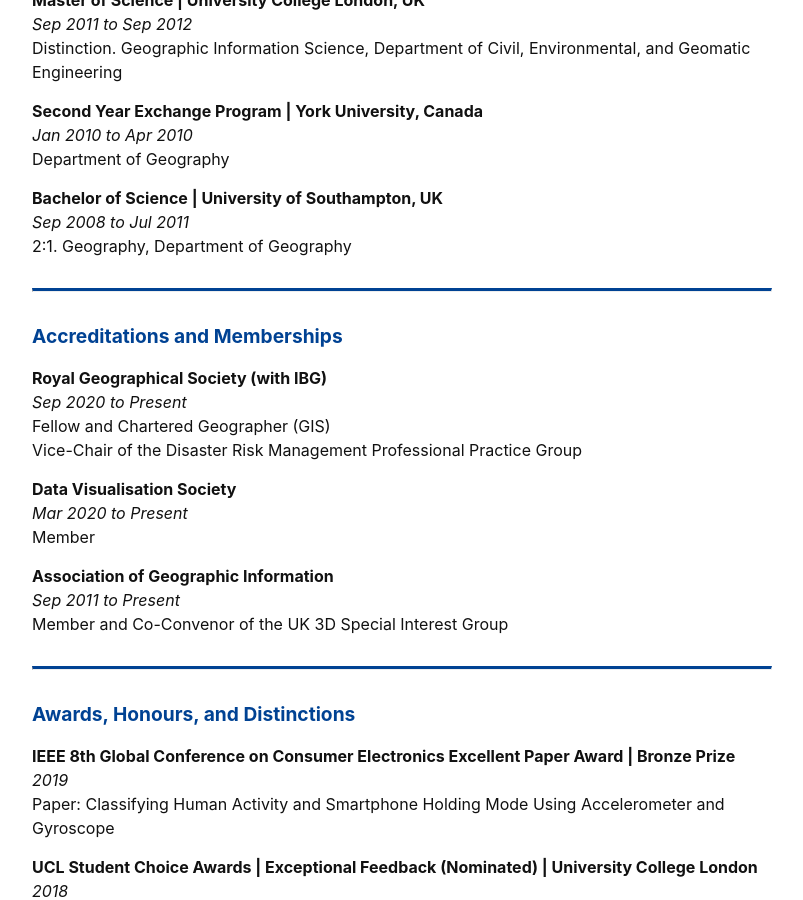
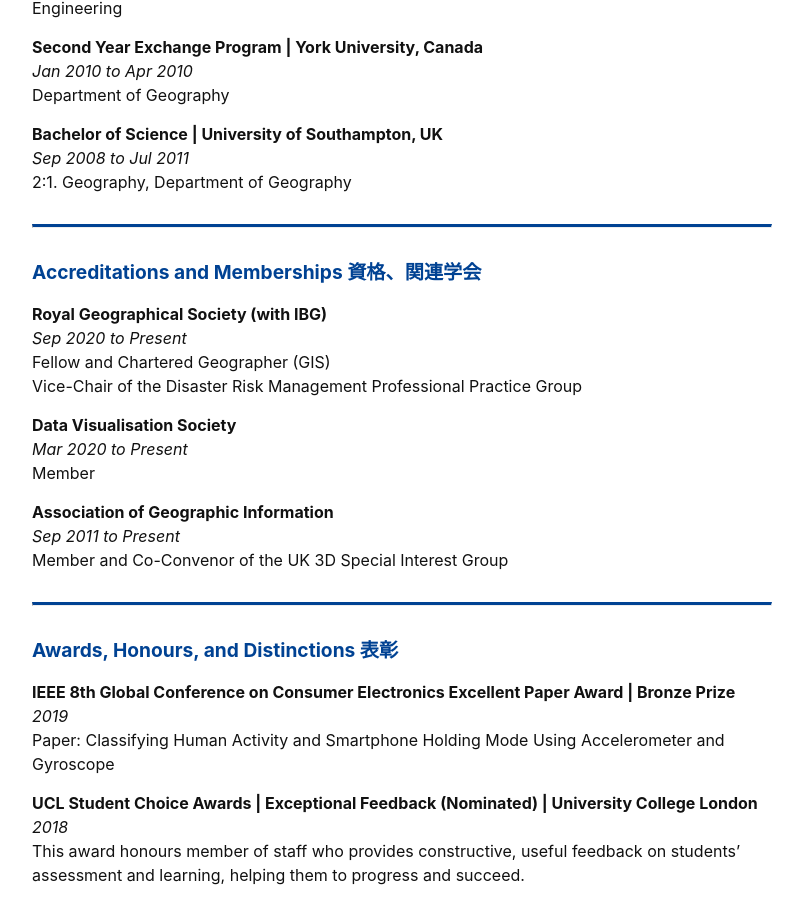
Before and after one commit to kel196/kel196.github.io, a Jekyll site: the page built from index.md, in a window 1280 px wide and 900 px high, scrolled down 2183 px. Shown: the whole window, without its empty margins (238-1041 px from the left). Built offline with Jekyll 4.4.1, drawn with Linux system fonts in a browser that asks for light colours; our own code applies the rules of GitHub Pages for plain Markdown files; some of the changed text lies outside the part shown.

Commit message:
Update subheadings

```diff
--- a/index.md
+++ b/index.md
@@ -1,5 +1,3 @@
-
----
 # KELVIN WONG
 # ケルビン・ウォン
 <sub>BSc MSc MRes EngD CGeog (GIS) FRGS</sub>
@@ -85,7 +83,7 @@ Department of Geography<br />
 2:1. Geography, Department of Geography<br />
 
 ---
-## Accreditations and Memberships
+## Accreditations and Memberships 資格、関連学会
 **Royal Geographical Society (with IBG)**<br />
 *Sep 2020 to Present*<br />
 Fellow and Chartered Geographer (GIS)<br />
@@ -101,7 +99,7 @@ Member and Co-Convenor of the UK 3D Special Interest Group<br />
 
 ---
 
-## Awards, Honours, and Distinctions
+## Awards, Honours, and Distinctions 表彰
 
 **IEEE 8th Global Conference on Consumer Electronics Excellent Paper Award | Bronze Prize**<br />
 *2019*<br />
```
Also changed, not shown: other parts of index.md (+1 -1 lines), 2 other files.
